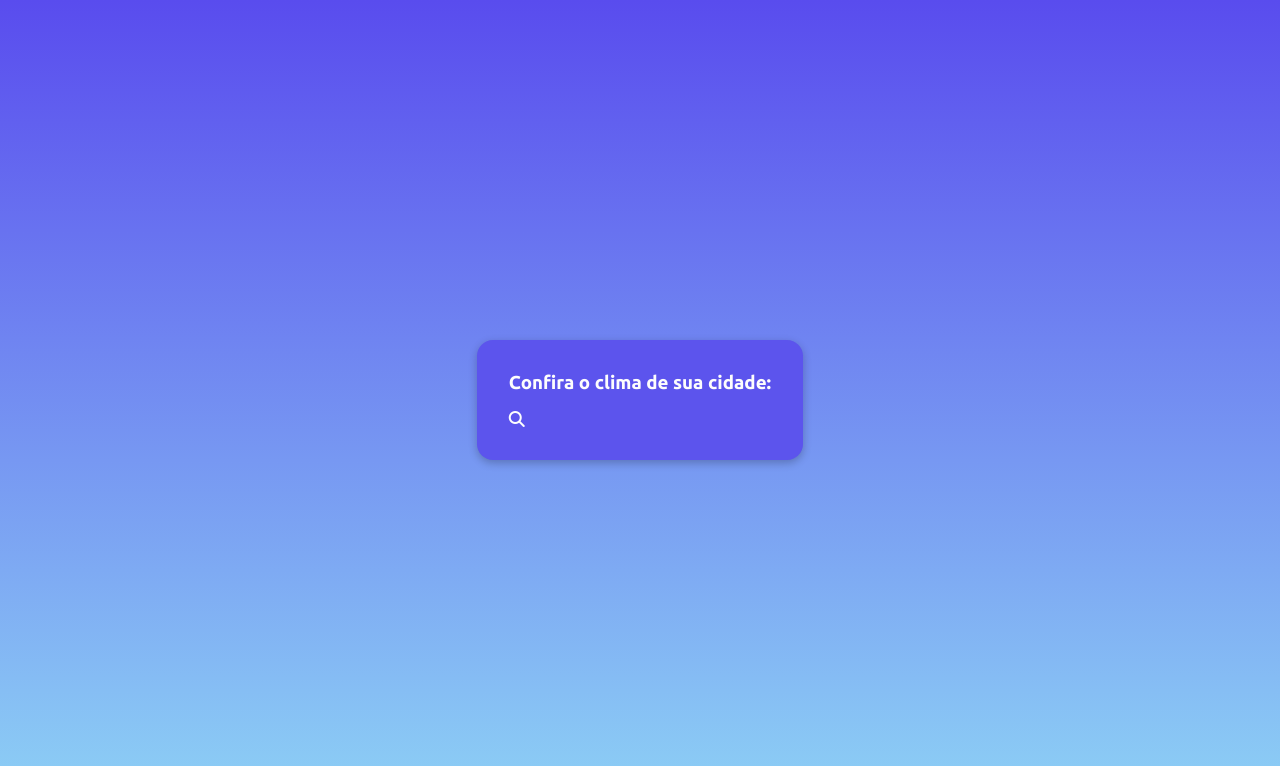
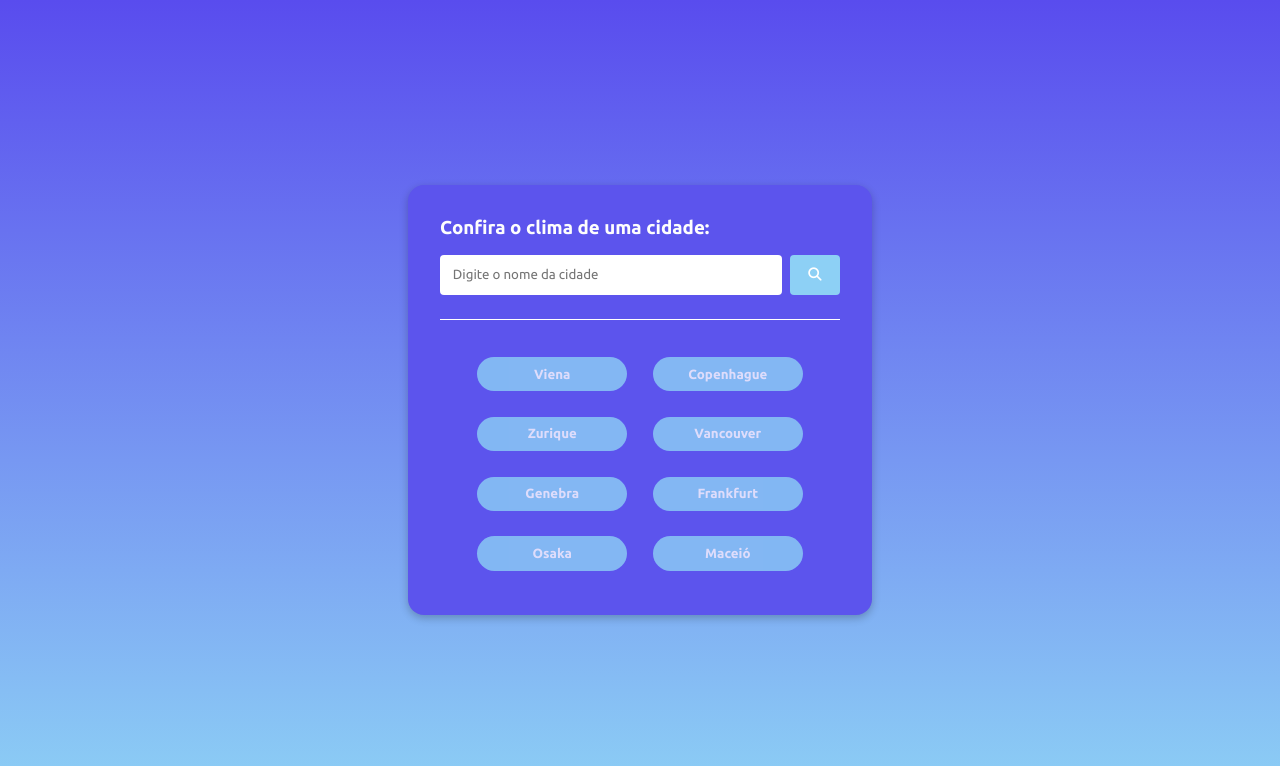
Before and after one commit to Flami22/ClimaApp, a plain HTML site: page index.html in a window 1280 px wide. Drawn offline with Linux system fonts and the light colour scheme.

Commit message:
Update index.html

```diff
--- a/index.html
+++ b/index.html
@@ -1,4 +1,3 @@
-<!DOCTYPE html>
 <html lang="en">
   <head>
     <meta charset="UTF-8" />
@@ -20,8 +19,14 @@
   <body>
     <div class="container">
       <div class="form">
-        <h3>Confira o clima de sua cidade:</h3>
-
+        <h3>Confira o clima de uma cidade:</h3>
+        <div class="form-input-container">
+          <input
+          type="text"
+          placeholder="Digite o nome da cidade"
+          id="city-input"
+        />
+        <button id="search">
           <i class="fa-solid fa-magnifying-glass"></i>
         </button>
         </div>
@@ -50,6 +55,16 @@
       <div id="loader" class="hide">
         <i class="fa-solid fa-spinner"></i>
       </div>
+      <div id="suggestions">
+        <button id="viena">Viena</button>
+        <button id="copenhague">Copenhague</button>
+        <button id="zurique">Zurique</button>
+        <button id="vancouver">Vancouver</button>
+        <button id="genebra">Genebra</button>
+        <button id="frankfurt">Frankfurt</button>
+        <button id="osaka">Osaka</button>
+        <button id="maceio">Maceió</button>
+      </div>
     </div>
   </body>
 </html>
```
